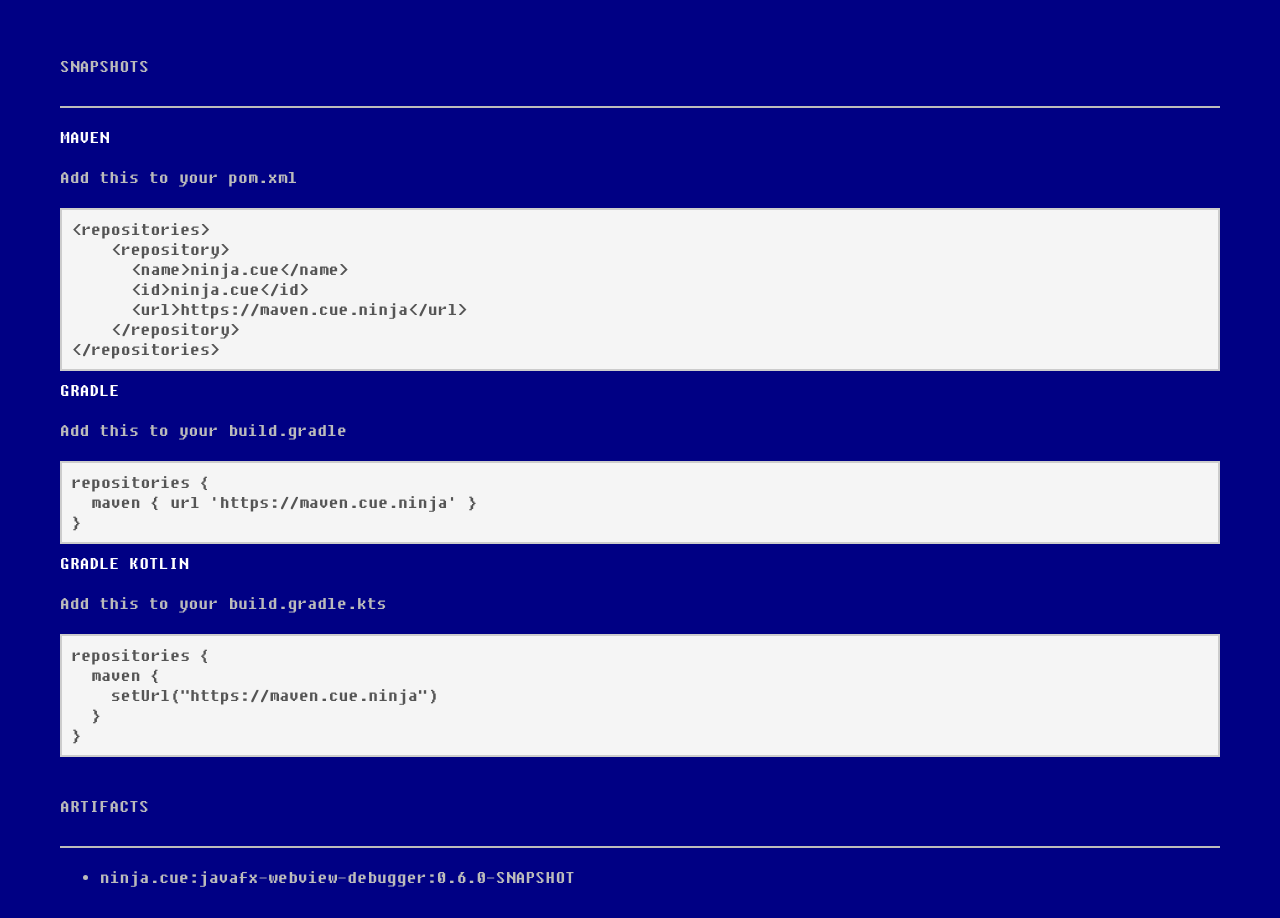
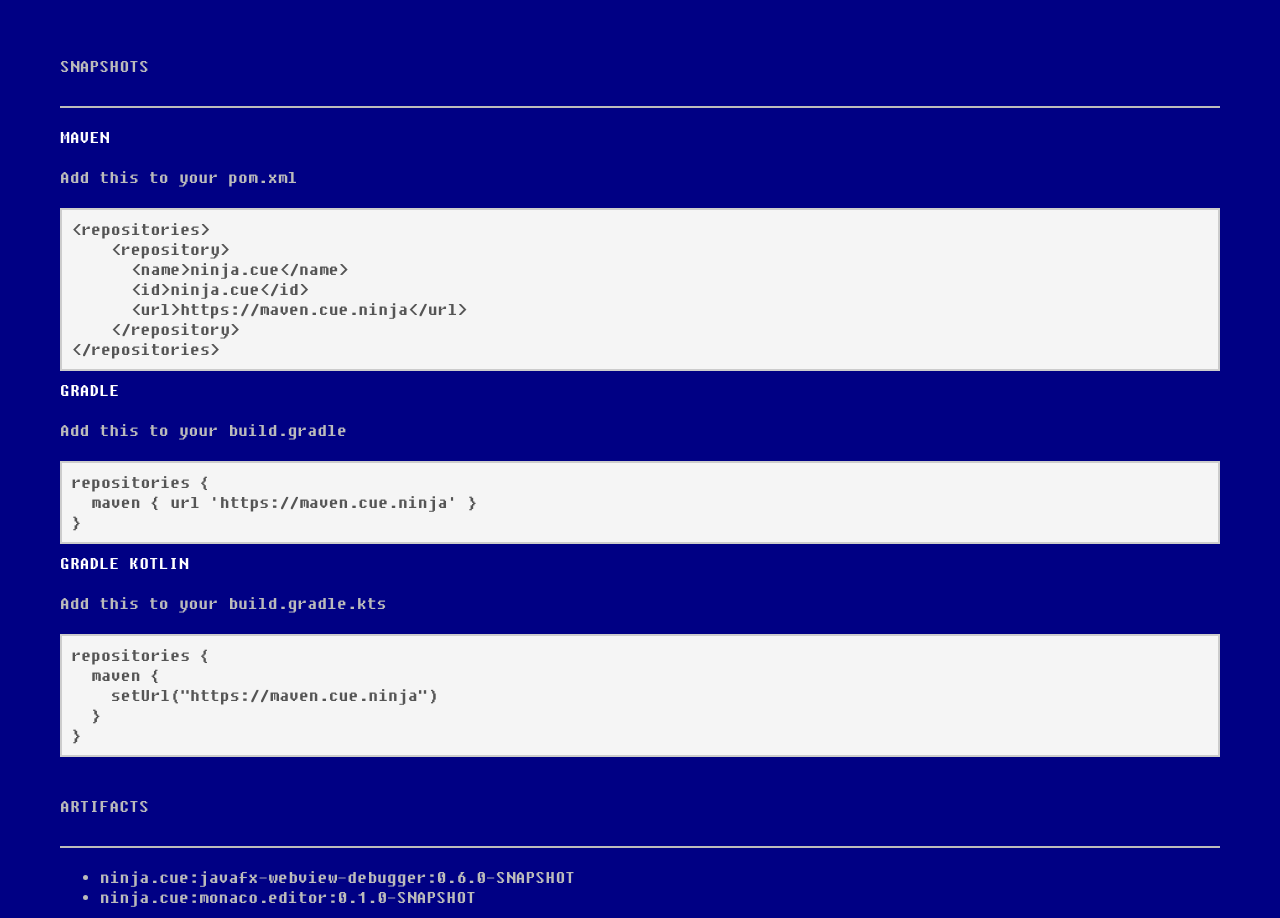
Before and after one commit to CueNinja/maven-repo, a website: page site/index.html in a window 1280 px wide. Shown: the part 23-941 px from the top of the page. Drawn offline with Linux system fonts and the light colour scheme.

Commit message:
Add monaco editor artifact

```diff
--- a/site/index.html
+++ b/site/index.html
@@ -53,6 +53,7 @@
           </div>
           <ul>
             <li>ninja.cue:javafx-webview-debugger:0.6.0-SNAPSHOT</li>
+            <li>ninja.cue:monaco.editor:0.1.0-SNAPSHOT</li>
           </ul>
         </div>
       </div>
```
Also changed, not shown: 1 other file.
